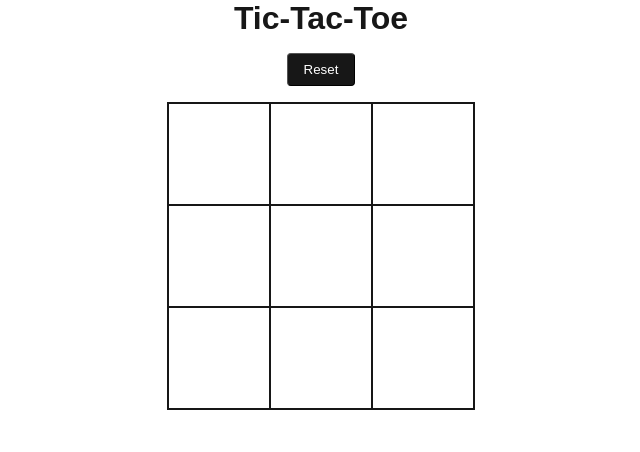
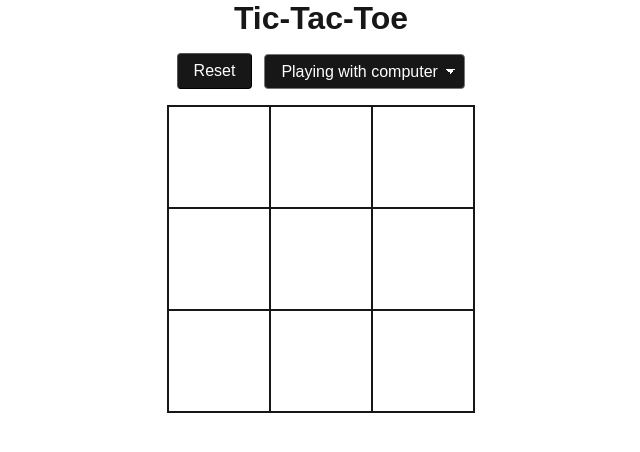
Before and after one commit to RobinTail/tic-tac-toe, a Next.js app: page / in a window 1280 px wide. Shown: the top 452 px of the page, without its empty margins (319-959 px from the left). Built offline with nearby package versions, Linux system fonts and the light colour scheme.

Commit message:
Selector providing the ability to play with a friend.

```diff
--- a/src/ui/button.module.scss
+++ b/src/ui/button.module.scss
@@ -1,8 +1,11 @@
-.btn {
+.ctl {
     padding: 8px 16px;
     cursor: pointer;
     background: var(--foreground);
     color: var(--background);
     border-width: 1px;
     border-radius: 4px;
+    font-family: inherit;
+    font-size: inherit;
+    line-height: inherit;
 }
--- a/src/ui/button.tsx
+++ b/src/ui/button.tsx
@@ -5,7 +5,7 @@ export default function Button({
   ...rest
 }: React.ButtonHTMLAttributes<HTMLButtonElement>) {
   return (
-    <button {...rest} className={styles.btn}>
+    <button {...rest} className={styles.ctl}>
       {children}
     </button>
   );
--- a/src/ui/game.tsx
+++ b/src/ui/game.tsx
@@ -5,6 +5,7 @@ import Button from "@/ui/button";
 import { useCallback, useEffect, useMemo, useState } from "react";
 import { findMove, getWinner, Mark } from "@/lib/logic";
 import styles from "./game.module.scss";
+import Select from "./select";
 
 type Role = "human" | "computer";
 
@@ -12,7 +13,10 @@ const clean = () => Array<Mark | undefined>(9).fill(undefined);
 
 export default function Game() {
   const [board, setBoard] = useState(clean);
-  const [players] = useState<Record<Mark, Role>>({ X: "human", O: "computer" });
+  const [players, setPlayers] = useState<Record<Mark, Role>>({
+    X: "human",
+    O: "computer",
+  });
   const [player, setPlayer] = useState<Mark>("X");
 
   const reset = () => setBoard(clean);
@@ -56,6 +60,18 @@ export default function Game() {
     <>
       <div className={styles.controls}>
         <Button onClick={reset}>Reset</Button>
+        <Select
+          onChange={(event) => {
+            setPlayers({ X: players.X, O: event.target.value as Role });
+            reset();
+          }}
+        >
+          {(["computer", "human"] satisfies Role[]).map((role) => (
+            <option key={role} value={role}>
+              Playing with {role}
+            </option>
+          ))}
+        </Select>
       </div>
       <Board
         state={board}
--- /dev/null
+++ b/src/ui/select.module.scss
@@ -0,0 +1,22 @@
+.ctl {
+    appearance: none;
+    outline: none;
+    font-family: inherit;
+    font-size: inherit;
+    line-height: inherit;
+    padding: 8px 26px 8px 16px;
+    cursor: pointer;
+    background: var(--foreground);
+    color: var(--background);
+    border-width: 1px;
+    border-radius: 4px;
+
+    // https://stackoverflow.com/questions/1895476/how-do-i-style-a-select-dropdown-with-only-css
+    background-image:
+        linear-gradient(-135deg, transparent 50%, var(--foreground) 50%),
+        linear-gradient(-225deg, transparent 50%, var(--foreground) 50%),
+        linear-gradient(var(--foreground) 42%, var(--background) 42%);
+    background-repeat: no-repeat, no-repeat, no-repeat;
+    background-size: 20px 22px, 28px 28px, 20px 100%;
+    background-position: right bottom, right bottom, right bottom;
+}
--- /dev/null
+++ b/src/ui/select.tsx
@@ -0,0 +1,12 @@
+import styles from "./select.module.scss";
+
+export default function Select({
+  children,
+  ...rest
+}: React.SelectHTMLAttributes<HTMLSelectElement>) {
+  return (
+    <select {...rest} className={styles.ctl}>
+      {children}
+    </select>
+  );
+}
```
